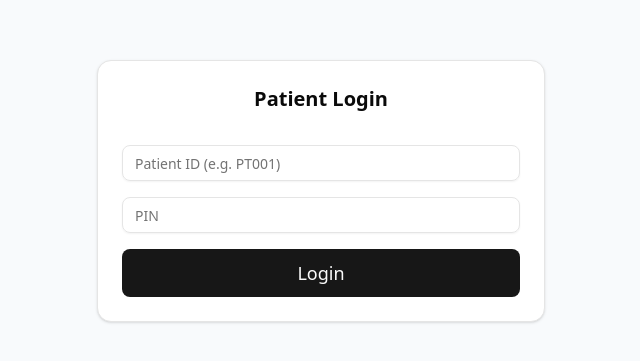
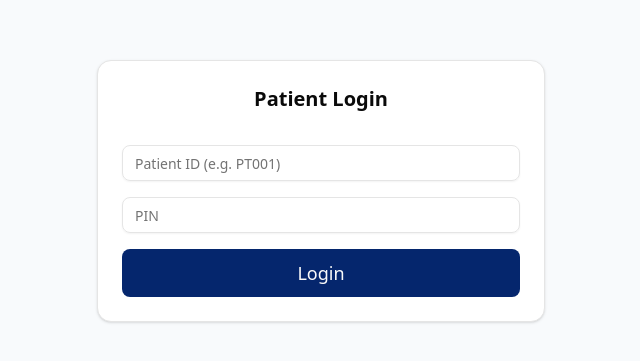
Before and after one commit to mistryaksh/skitii-react-assignment, a React (Vite) app: page / in a window 1280 px wide. Shown: the part 209-570 px from the top of the page, without its empty margins (319-959 px from the left). Built offline with nearby package versions, Linux system fonts and the light colour scheme.

Commit message:
added brand color

```diff
--- a/src/index.css
+++ b/src/index.css
@@ -52,7 +52,7 @@
   --card-foreground: oklch(0.145 0 0);
   --popover: oklch(1 0 0);
   --popover-foreground: oklch(0.145 0 0);
-  --primary: oklch(0.205 0 0);
+  --primary: oklch(0.3006 0.1289 262.49);
   --primary-foreground: oklch(0.985 0 0);
   --secondary: oklch(0.97 0 0);
   --secondary-foreground: oklch(0.205 0 0);
```
